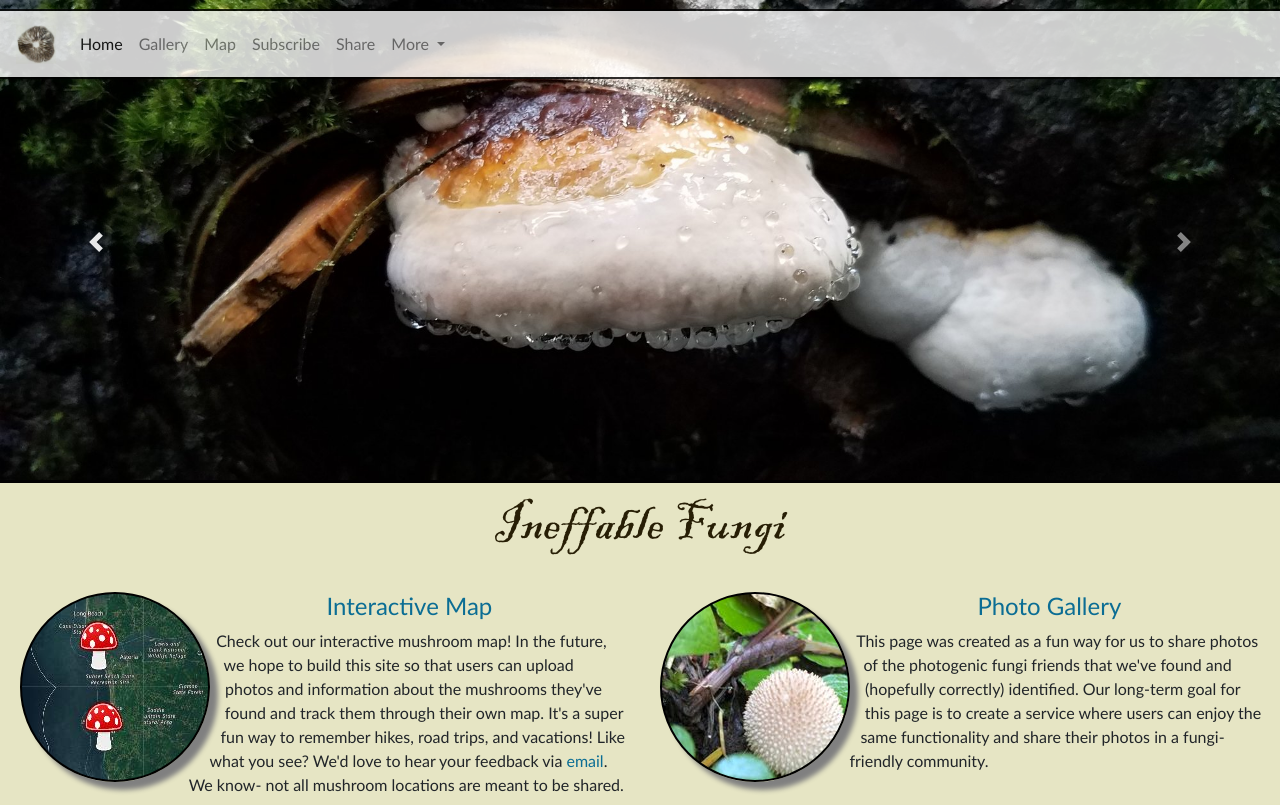
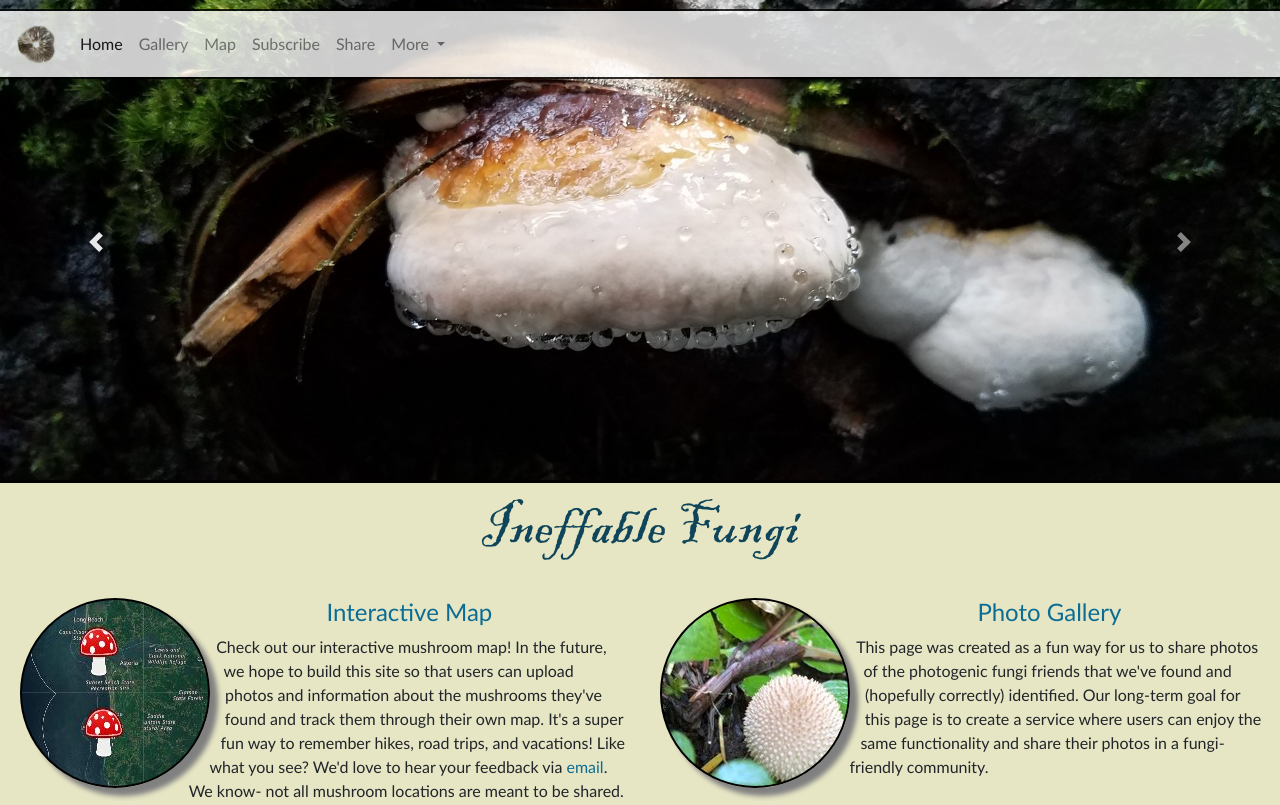
Before and after one commit to jarred104/fungi, a Flask app: page /index in a window 1280 px wide. Shown: the top 805 px of the page. Run offline with Flask 2, Linux system fonts and the light colour scheme; some libraries are stand-ins or nearby versions.

Commit message:
got font face working, updated css

```diff
--- a/static/css/style.css
+++ b/static/css/style.css
@@ -19,15 +19,15 @@
 
 @font-face {
   font-family: blkadd;
-  src: url(/fonts/blkadd.ttf);
+  src: url('../fonts/blkadd.ttf');
 }
 
 .title {
   font-family: blkadd;
   margin-top: 10px;
   text-align: center;
-  font-size: 55px;
-  color: #271e05;
+  font-size: 60px;
+  color: #0e455a;
 }
 
 .subtitles {
```
